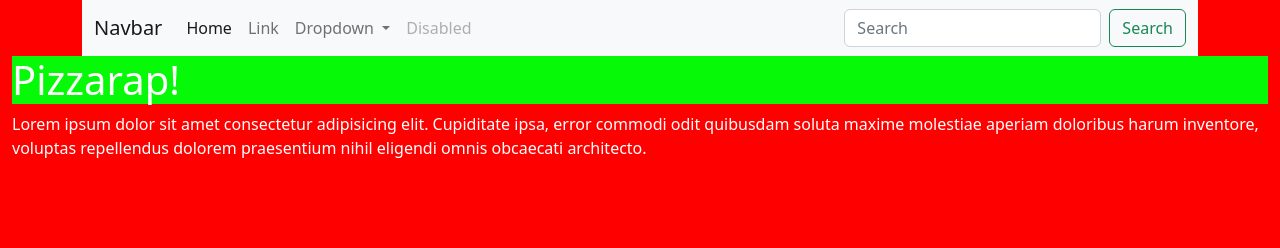
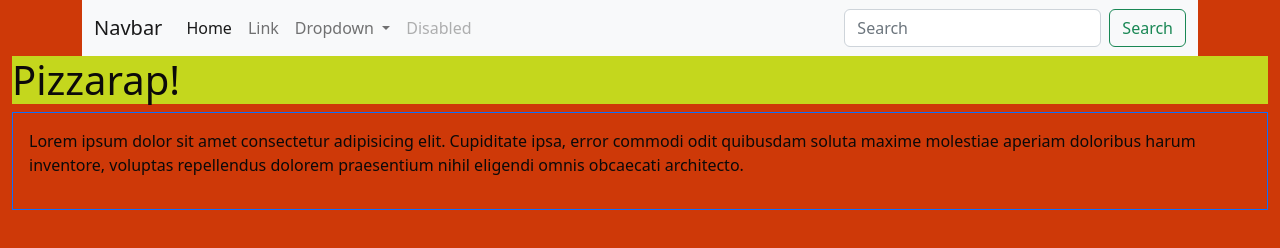
Before and after one commit to ILLOCOS/gitact2, a plain HTML site: page index.html in a window 1280 px wide. Drawn offline with nearby package versions, Linux system fonts and the light colour scheme.

Commit message:
added border to index.html

```diff
--- a/index.html
+++ b/index.html
@@ -8,8 +8,8 @@
 <title>Pizzarap!</title>
 <style>
             body {
-                background: #FF0000;
-                color: white;
+                background: #ce3908;
+                color: rgb(12, 10, 10);
             }
 </style>
 </head>
@@ -17,7 +17,7 @@
 
     <div class="container-fluid">
         <div class="container">
-
+                <!--Nav Bar-->
             <nav class="navbar navbar-expand-lg navbar-light bg-light">
                 <div class="container-fluid">
                   <a class="navbar-brand" href="#">Navbar</a>
@@ -56,7 +56,10 @@
               </nav>
             </div>
 
-    <h1 style = "background: rgb(6, 249, 6)">Pizzarap!</h1>
+    <h1 style = "background: rgb(196, 215, 29)">Pizzarap!</h1>
+            <!--Border-->
+    <div class="content border border-primary p-3">
+      <div class="row">
 
     <p>Lorem ipsum dolor sit amet consectetur adipisicing elit. Cupiditate ipsa, error commodi odit quibusdam soluta maxime molestiae aperiam doloribus harum inventore, voluptas repellendus dolorem praesentium nihil eligendi omnis obcaecati architecto.</p>
 
```
